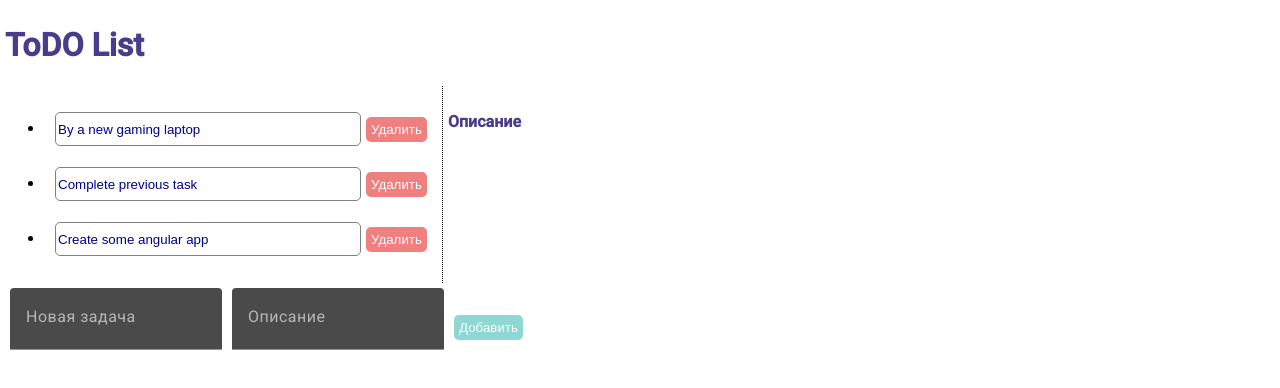
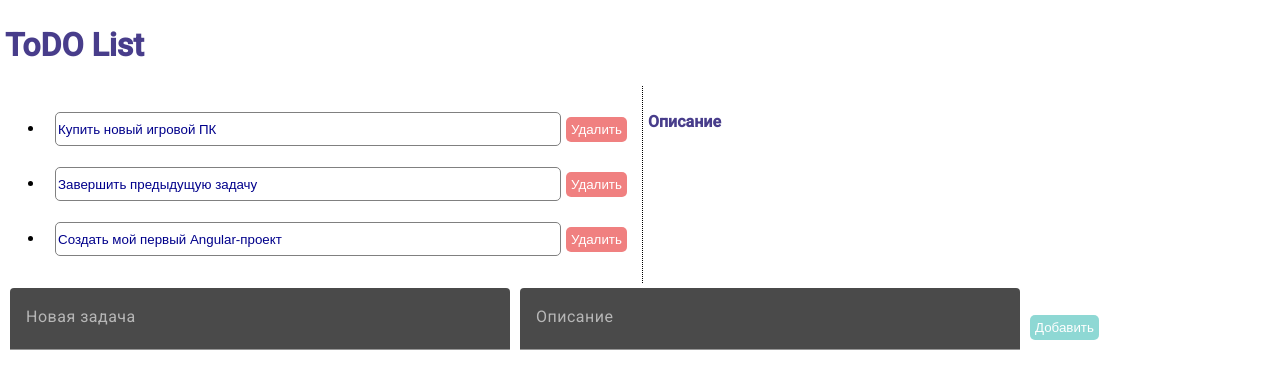
Before and after one commit to OtusTeam-Angular-TyazhMash/ToDoList-tayushevamv, an Angular app in the folder ToDoList/: page / in a window 1280 px wide. Shown: the top 388 px of the page. Built offline with nearby package versions, Linux system fonts and the light colour scheme.

Commit message:
ДЗ №5

```diff
--- a/ToDoList/src/app/app.module.ts
+++ b/ToDoList/src/app/app.module.ts
@@ -9,12 +9,14 @@ import { MatFormFieldModule } from '@angular/material/form-field';
 import { MatInputModule } from '@angular/material/input';
 import { MatProgressSpinnerModule } from '@angular/material/progress-spinner';
 import { SharedModule } from './shared/shared.module';
+import { ToastComponent } from './shared/toast/toast.component';
 
 @NgModule({
   declarations: [
     AppComponent,
     ToDoListComponent,
     ToDoListItemComponent,
+    ToastComponent,
   ],
   imports: [
     BrowserModule,
--- a/ToDoList/src/app/components/to-do-list-item/to-do-list-item.component.html
+++ b/ToDoList/src/app/components/to-do-list-item/to-do-list-item.component.html
@@ -1,4 +1,18 @@
-<input type="text" [value]="listItem.text">
-<app-button class="button button-delete" title="Удалить" (click)="deleteItem()"
-            [appTooltip]="'Удалить из списка дел'">
-</app-button>
+<ng-container *ngIf="isEdit; then editBlock; else viewBlock"></ng-container>
+<ng-template #editBlock>
+    <div class="edit-item">
+        <mat-form-field>
+            <mat-label>Изменить</mat-label>
+            <input matInput type="text" [(ngModel)]="listItem.text">
+        </mat-form-field>
+        <app-button class="button button-add" title="Сохранить" (click)="editItem()"
+            [appTooltip]="'Применить изменения'">
+        </app-button>
+    </div>
+</ng-template>
+<ng-template #viewBlock>
+    <input type="text" [value]="listItem.text" [readonly]="!isEdit" (dblclick)="isEdit=true">
+    <app-button class="button button-delete" title="Удалить" (click)="deleteItem()"
+        [appTooltip]="'Удалить из списка дел'">
+    </app-button>
+</ng-template>
--- a/ToDoList/src/app/components/to-do-list-item/to-do-list-item.component.scss
+++ b/ToDoList/src/app/components/to-do-list-item/to-do-list-item.component.scss
@@ -1,6 +1,10 @@
 :host {
     display: block;
     padding: 5px;
+}
+
+.edit-item{
+    width: 100%;
 }
 
 input{
@@ -11,5 +15,10 @@ input{
     border-radius: 5px;
     border-width: 1px;
     min-height: 30px;
-    min-width: 300px;
+    min-width: 500px;
 }
+
+mat-form-field{
+    min-width: 500px;
+    padding: 5px;
+}
--- a/ToDoList/src/app/components/to-do-list-item/to-do-list-item.component.ts
+++ b/ToDoList/src/app/components/to-do-list-item/to-do-list-item.component.ts
@@ -9,9 +9,17 @@ import { IListItem } from 'src/app/models/to-do-list.model';
 export class ToDoListItemComponent {
   @Input() listItem!: IListItem;
   @Output() deleteItemEvent = new EventEmitter<number>();
+  @Output() editItemEvent = new EventEmitter<IListItem>();
+
+  isEdit: boolean = false;
 
   deleteItem(): void {
     this.deleteItemEvent.emit(this.listItem.id);
   }
 
+  editItem(): void {
+    this.editItemEvent.emit(this.listItem);
+    this.isEdit = false;
+  }
+
 }
--- a/ToDoList/src/app/components/to-do-list/to-do-list.component.html
+++ b/ToDoList/src/app/components/to-do-list/to-do-list.component.html
@@ -6,8 +6,10 @@
   <ng-template #notloading>
     <div class="list-block">
       <ul>
-        <li *ngFor="let elem of elements" (click)="onClickItem(elem.id)">
-          <app-to-do-list-item [listItem]="elem" (deleteItemEvent)="deleteItem($event)"
+        <li *ngFor="let elem of getList()" (click)="onClickItem(elem.id)">
+          <app-to-do-list-item [listItem]="elem"
+                                (deleteItemEvent)="deleteItem($event)"
+                                (editItemEvent)="editItem($event)"
                                 [class.selected]="elem.id === selectedItemId"
                                 [appTooltip]="'Нажми чтобы посмотреть описание'">
           </app-to-do-list-item>
--- a/ToDoList/src/app/components/to-do-list/to-do-list.component.scss
+++ b/ToDoList/src/app/components/to-do-list/to-do-list.component.scss
@@ -19,10 +19,12 @@ input{
     border-radius: 5px;
     border-width: 1px;
     min-height: 30px;
-    min-width: 300px;
+    min-width: 500px;
+    width: 100%;
 }
 
 mat-form-field{
+    min-width: 500px;
     padding: 5px;
 }
 
--- a/ToDoList/src/app/components/to-do-list/to-do-list.component.ts
+++ b/ToDoList/src/app/components/to-do-list/to-do-list.component.ts
@@ -1,6 +1,7 @@
-import { compileDeclareInjectableFromMetadata } from '@angular/compiler';
 import { Component, OnInit } from '@angular/core';
 import { IListItem } from 'src/app/models/to-do-list.model';
+import { ServiceService } from 'src/app/services/service.service';
+import { EToastType, ToastService } from 'src/app/shared/services/toast.service';
 
 @Component({
   selector: 'app-to-do-list',
@@ -9,28 +10,33 @@ import { IListItem } from 'src/app/models/to-do-list.model';
 })
 export class ToDoListComponent implements OnInit{
 
+  constructor(private service: ServiceService,
+              private toastService: ToastService
+  ) {}
+
   isLoading: boolean = true;
   newValue: string = '';
   newDescription: string = '';
-  elements: Array<IListItem> = [ {id: 1, text: 'By a new gaming laptop', description: 'description first'},
-                                  {id: 2, text: 'Complete previous task', description: ''},
-                                  {id: 3, text: 'Create some angular app', description: 'description third'}
-                                ];
-  selectedItemId!: number;
+  selectedItemId!: number|null;
 
   addItem() : void {
-    if (this.newValue) {
-      let newId: number = Math.max(...this.elements.map((element)=> element.id))+1;
-      this.elements.push(
-              {id: newId, text: this.newValue, description: this.newDescription}
-          );
-    }
+    this.service.addItem(this.newValue, this.newDescription);
+    this.toastService.showToast(EToastType.success, "Задача добавлена");
   }
 
   deleteItem(id: number): void {
-    const index: number = this.elements.findIndex(item => item.id === id);
-    if (index >= 0)
-        this.elements.splice(index, 1);
+    this.service.deleteItem(id);
+    this.selectedItemId = null;
+    this.toastService.showToast(EToastType.success, "Задача удалена");
+  }
+
+  editItem(item: IListItem) {
+    this.service.editItem(item.id, item.text);
+    this.toastService.showToast(EToastType.success, "Внесены изменения");
+  }
+
+  getList(): IListItem[] {
+    return this.service.getItems;
   }
 
   ngOnInit(): void {
@@ -44,11 +50,7 @@ export class ToDoListComponent implements OnInit{
   }
 
   getDescription(): string {
-    const index: number = this.elements.findIndex(item => item.id === this.selectedItemId);
-    if (index >= 0)
-      return this.elements[index].description;
-    else
-      return '';
+    return this.service.getItem(this.selectedItemId!)!.description;
   }
 
 }
--- /dev/null
+++ b/ToDoList/src/app/services/service.service.ts
@@ -0,0 +1,57 @@
+import { Injectable } from '@angular/core';
+import { IListItem } from '../models/to-do-list.model';
+
+@Injectable({
+  providedIn: 'root'
+})
+export class ServiceService {
+
+  private elements: Array<IListItem> = [
+      {id: 1, text: 'Купить новый игровой ПК', description: 'description first'},
+      {id: 2, text: 'Завершить предыдущую задачу', description: ''},
+      {id: 3, text: 'Создать мой первый Angular-проект', description: 'description third'}
+  ];
+
+  get getItems() {
+      return this.elements;
+  }
+
+  getItem(id: number): IListItem|null {
+    const index: number = this.elements.findIndex(item => item.id === id);
+    if (index >= 0)
+      return this.elements[index];
+    else
+      return null;
+  }
+
+  addItem(text: string, description: string): boolean {
+    if (text) {
+      let newId: number = Math.max(...this.elements.map((element)=> element.id))+1;
+      this.elements.push(
+              {id: newId, text: text, description: description}
+          );
+      return true;
+    }
+    else
+      return false;
+  }
+
+  deleteItem(id: number): boolean {
+    const index: number = this.elements.findIndex(item => item.id === id);
+    if (index >= 0) {
+        this.elements.splice(index, 1);
+        return true;
+    } else
+      return false;
+  }
+
+  editItem(id: number, text: string): boolean {
+      const itemIndex = this.elements.findIndex(item => item.id === id);
+      if (itemIndex > -1) {
+          this.elements[itemIndex].text = text;
+          return true;
+      } else
+          return false;
+  }
+
+}
--- /dev/null
+++ b/ToDoList/src/app/shared/services/toast.service.ts
@@ -0,0 +1,82 @@
+import { ApplicationRef, ComponentRef, EmbeddedViewRef, Injectable, createComponent } from '@angular/core';
+import { ToastComponent } from '../toast/toast.component';
+
+export enum EToastType {
+  info = "Сообщение",
+  error= "Ошибка",
+  warning= "Предупреждение",
+  success= "Успех",
+}
+export interface IToast {
+  id: number,
+  type: EToastType;
+  text: string;
+};
+
+@Injectable({
+  providedIn: 'root'
+})
+
+export class ToastService {
+  private componentRef: ComponentRef<ToastComponent> | null = null;
+  toastList: Array<IToast> = [];
+
+  constructor(private applicationRef: ApplicationRef) { }
+
+  private createToastComponent(): void {
+    if (this.componentRef === null) {
+        this.componentRef = createComponent(
+            ToastComponent, {
+            environmentInjector: this.applicationRef.injector,
+        });
+        this.applicationRef.attachView(this.componentRef.hostView)
+        const domElement = (this.componentRef.hostView as EmbeddedViewRef<HTMLElement>).rootNodes[0] as HTMLElement;
+        document.body.appendChild(domElement);
+    }
+  }
+
+  private destroyToastComponent(): void {
+      if (this.componentRef !== null) {
+          this.applicationRef.detachView(this.componentRef.hostView);
+          this.componentRef.destroy();
+          this.componentRef = null;
+      }
+  }
+
+  private addToast(type: EToastType, text: string): number|null {
+    if (text && type) {
+      let newId: number = Math.max(...this.toastList.map((element)=> element.id))+1;
+      this.toastList.push(
+              {id: newId, text: text, type: type}
+          );
+      return newId;
+    }
+    else
+      return null;
+  }
+
+  private deleteToast(id: number): void {
+    const toastIndex = this.toastList.findIndex(findItem => findItem.id === id);
+    if (toastIndex > -1)
+        this.toastList.splice(toastIndex, 1);
+  }
+
+  getToastList(): Array<IToast>  {
+    return this.toastList;
+  }
+
+  showToast(type: EToastType, text: string, duration: number = 3000) {
+    let id = this.addToast(type, text);
+    if (id!) {
+      this.createToastComponent();
+      setTimeout(
+          () => {
+            this.deleteToast(id!);
+            if (this.toastList.length === 0)
+              this.destroyToastComponent();
+          }, duration
+      );
+    }
+  }
+
+}
--- /dev/null
+++ b/ToDoList/src/app/shared/toast/toast.component.html
@@ -0,0 +1,4 @@
+<div class="toast" *ngFor="let item of getToastList()">
+    <h4>{{item.type}}:</h4>
+    <span>{{item.text}}</span>
+</div>
--- /dev/null
+++ b/ToDoList/src/app/shared/toast/toast.component.scss
@@ -0,0 +1,16 @@
+:host {
+    position: absolute;
+    top: 0;
+    right: 0;
+}
+
+.toast {
+    align-items: center;
+    display: flex;
+    background-color: gray;
+    color: white;
+    margin: 5px;
+    padding: 5px;
+    border-radius: 5px;
+    min-width: 300px;
+}
--- /dev/null
+++ b/ToDoList/src/app/shared/toast/toast.component.ts
@@ -0,0 +1,17 @@
+import { Component } from '@angular/core';
+import { IToast, ToastService } from 'src/app/shared/services/toast.service';
+
+@Component({
+  selector: 'app-toast',
+  templateUrl: './toast.component.html',
+  styleUrls: ['./toast.component.scss']
+})
+export class ToastComponent {
+
+  constructor(private toastService: ToastService) { }
+
+  getToastList(): Array<IToast> {
+    return this.toastService.getToastList();
+  }
+
+}
```
